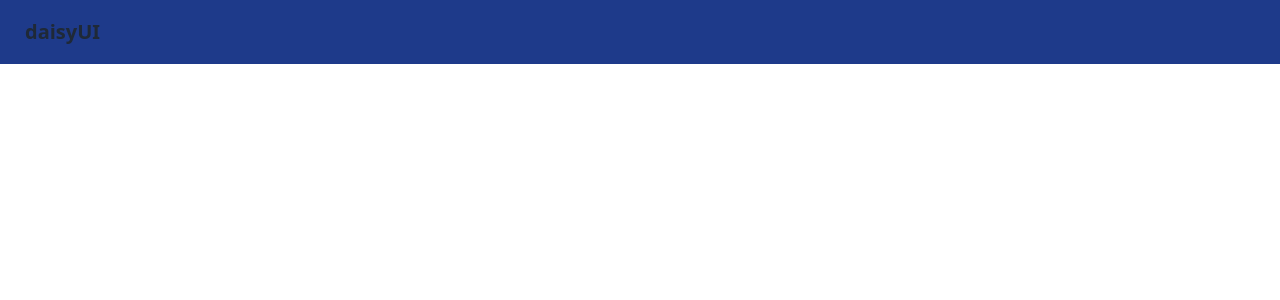
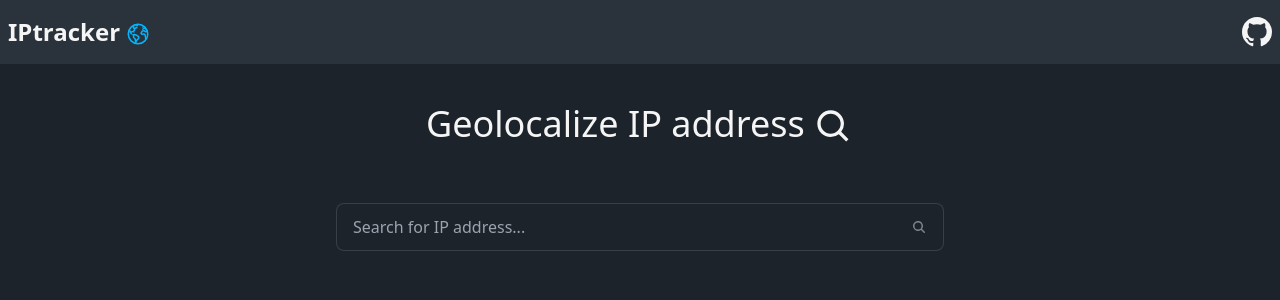
Before and after one commit to branGitfox/IP-Tracker, a React (Vite) app: page / in a window 1280 px wide. Shown: the top 300 px of the page. Built offline with nearby package versions, Linux system fonts and the light colour scheme.

Commit message:
style; add eart icon

```diff
--- a/index.html
+++ b/index.html
@@ -1,5 +1,5 @@
 <!doctype html>
-<html lang="en">
+<html lang="en" data-theme="dark">
   <head>
     <meta charset="UTF-8" />
     <link rel="icon" type="image/svg+xml" href="/vite.svg" />
--- a/src/App.tsx
+++ b/src/App.tsx
@@ -1,3 +1,6 @@
+import { BiSearch } from "react-icons/bi"
+import { BsGithub } from "react-icons/bs"
+import { IoEarthOutline } from "react-icons/io5"
 
 
 
@@ -8,14 +11,33 @@ function App() {
 
   return (
     <>
-     <div className="navbar bg-blue-900">
+     <div className="navbar bg-neutral">
   <div className="flex-1">
-    <a className="btn btn-ghost text-xl">daisyUI</a>
+    <a className="text-neutral-100 text-2xl font-bold ">IPtracker <IoEarthOutline className="text-info inline"/></a>
   </div>
   <div className="flex-none">
-
+      <BsGithub size={30} className="text-neutral-100"/>
   </div>
 </div>
+<div className="mt-10 mx-auto">
+    <h1 className="text-4xl text-center text-neutral-100 font-md">Geolocalize IP address <BiSearch className="inline " size={40}/></h1>
+</div>
+    <div className="lg:w-1/2 w-full mt-10 mx-auto p-4">
+    <label className="input input-bordered   flex items-center gap-2">
+  <input type="text" className="grow" placeholder="Search for IP address..." />
+  <svg
+    xmlns="http://www.w3.org/2000/svg"
+    viewBox="0 0 16 16"
+    fill="currentColor"
+    className="h-4 w-4 opacity-70">
+    <path
+      fillRule="evenodd"
+      d="M9.965 11.026a5 5 0 1 1 1.06-1.06l2.755 2.754a.75.75 0 1 1-1.06 1.06l-2.755-2.754ZM10.5 7a3.5 3.5 0 1 1-7 0 3.5 3.5 0 0 1 7 0Z"
+      clipRule="evenodd" />
+  </svg>
+</label>
+
+    </div>
     </>
   )
 }
```
